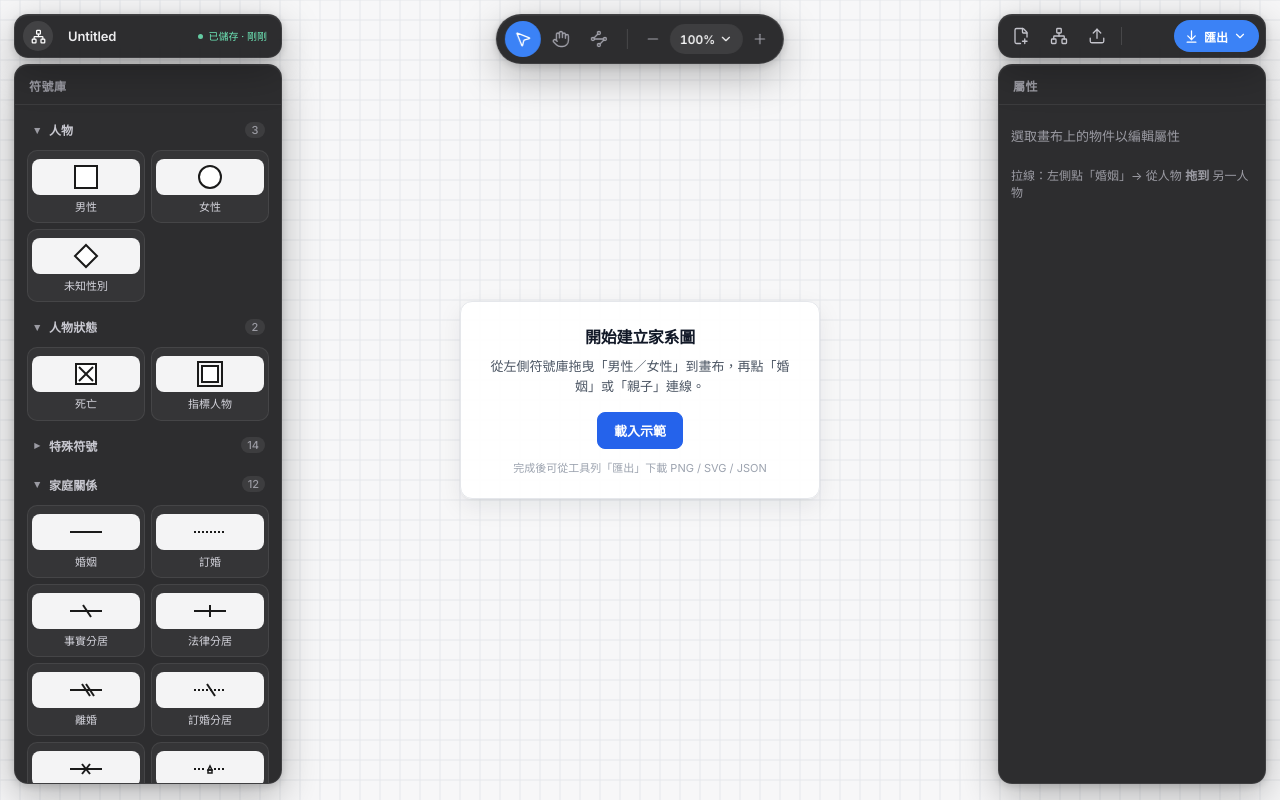
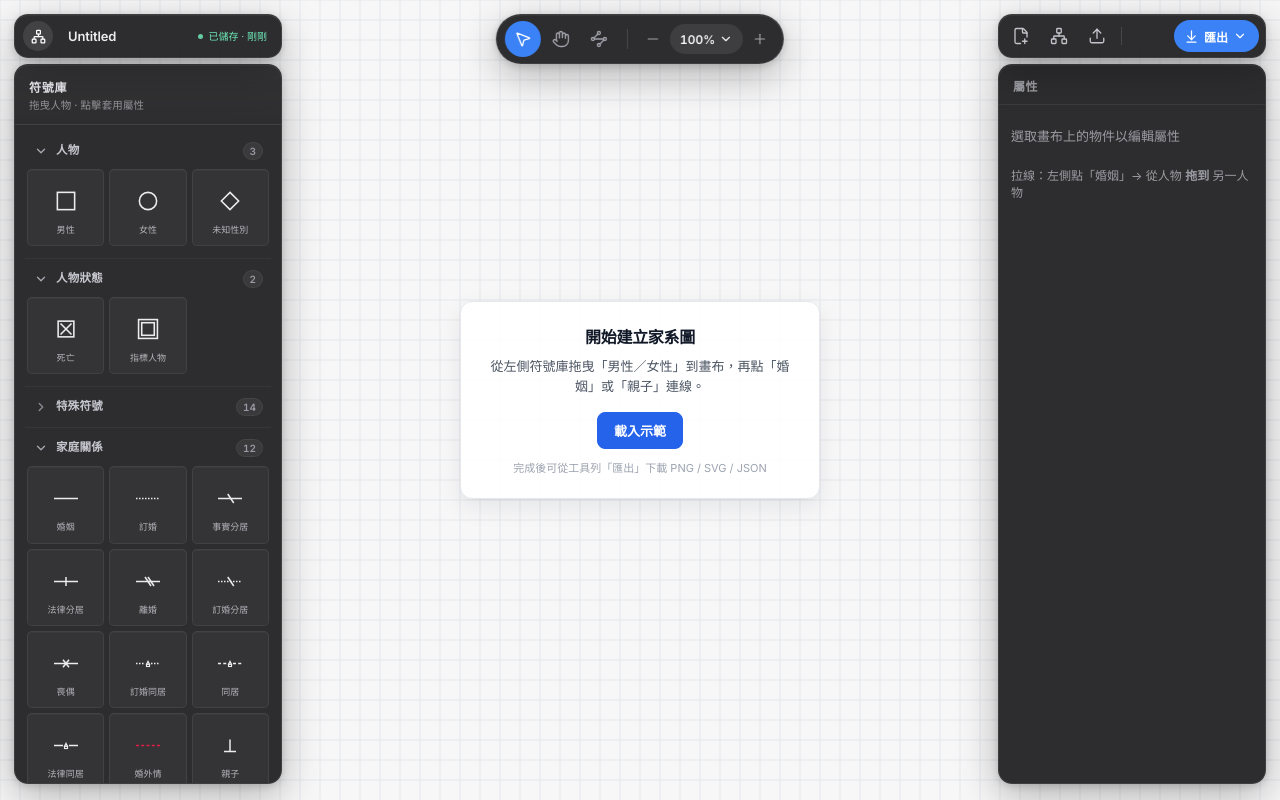
Before and after one commit to maialona/genogram-editor, a React (Vite) app: page / in a window 1280 px wide. Built offline with nearby package versions, Linux system fonts and the light colour scheme.

Commit message:
Refine symbol library with compact dark-UI tiles
Polish the floating palette with denser 3-column square cards, SVG section chevrons, and theme-aware glyphs via currentColor so monochrome previews stay light on dark. Keep light chips only for colored medical markers.

```diff
--- a/src/App.css
+++ b/src/App.css
@@ -376,6 +376,30 @@
   color: var(--float-muted);
 }
 
+.symbol-library-header {
+  padding: 13px 14px 11px;
+  background:
+    linear-gradient(
+      180deg,
+      rgba(255, 255, 255, 0.035) 0%,
+      transparent 100%
+    );
+}
+
+.symbol-library-header h2 {
+  color: #e8e8ee;
+  letter-spacing: 0.06em;
+}
+
+.symbol-library-sub {
+  margin: 4px 0 0;
+  font-size: 10.5px;
+  font-weight: 450;
+  letter-spacing: 0.01em;
+  color: rgba(155, 155, 163, 0.92);
+  line-height: 1.3;
+}
+
 .symbol-library-body,
 .property-panel-body {
   flex: 1;
@@ -385,14 +409,28 @@
   scrollbar-color: rgba(255, 255, 255, 0.18) transparent;
 }
 
+.symbol-library-body {
+  padding: 8px 10px 16px;
+  display: flex;
+  flex-direction: column;
+  gap: 2px;
+}
+
 /* ── Symbol library ────────────────────────────────────── */
 
 .symbol-section {
-  margin-bottom: 10px;
+  margin: 0;
+  padding: 2px 0 4px;
+  border-bottom: 1px solid rgba(255, 255, 255, 0.045);
+}
+
+.symbol-section:last-child {
+  border-bottom: none;
+  padding-bottom: 0;
 }
 
 .symbol-section-heading {
-  margin: 0 0 6px;
+  margin: 0;
 }
 
 .symbol-section-toggle {
@@ -400,21 +438,28 @@
   width: 100%;
   display: flex;
   align-items: center;
-  gap: 6px;
+  gap: 7px;
   margin: 0;
-  padding: 6px 4px;
+  padding: 7px 8px;
   border: none;
-  border-radius: 8px;
+  border-radius: 9px;
   background: transparent;
   font: inherit;
   cursor: pointer;
-  color: #c8c8d0;
+  color: #c6c6ce;
   text-align: left;
+  transition:
+    background 0.14s ease,
+    color 0.14s ease;
 }
 
 .symbol-section-toggle:hover:not(:disabled) {
-  background: var(--float-hover);
+  background: rgba(255, 255, 255, 0.06);
   color: #fff;
+}
+
+.symbol-section-toggle:hover:not(:disabled) .symbol-section-chevron {
+  color: #d0d0d8;
 }
 
 .symbol-section-toggle:disabled {
@@ -423,94 +468,222 @@
 }
 
 .symbol-section-chevron {
-  width: 12px;
+  display: inline-flex;
+  align-items: center;
+  justify-content: center;
+  width: 16px;
+  height: 16px;
   flex-shrink: 0;
-  font-size: 11px;
-  color: var(--float-muted);
-  text-align: center;
+  color: #8b8b95;
+  transition:
+    transform 0.18s ease,
+    color 0.14s ease;
+}
+
+.symbol-section.is-open .symbol-section-chevron {
+  transform: rotate(90deg);
+  color: #a8a8b2;
 }
 
 .symbol-section-title-text {
   flex: 1;
-  font-size: 12px;
+  font-size: 11.5px;
   font-weight: 600;
-  letter-spacing: 0.01em;
+  letter-spacing: 0.02em;
+  line-height: 1.2;
 }
 
 .symbol-section-count {
-  font-size: 11px;
-  font-weight: 500;
-  color: var(--float-muted);
-  background: rgba(255, 255, 255, 0.08);
+  font-size: 10px;
+  font-weight: 600;
+  font-variant-numeric: tabular-nums;
+  color: #9a9aa4;
+  background: rgba(255, 255, 255, 0.06);
+  border: 1px solid rgba(255, 255, 255, 0.06);
   border-radius: 999px;
   min-width: 20px;
-  padding: 1px 6px;
-  text-align: center;
+  height: 18px;
+  padding: 0 6px;
+  display: inline-flex;
+  align-items: center;
+  justify-content: center;
+  line-height: 1;
+  transition:
+    background 0.14s ease,
+    border-color 0.14s ease,
+    color 0.14s ease;
+}
+
+.symbol-section-toggle:hover .symbol-section-count {
+  background: rgba(255, 255, 255, 0.1);
+  border-color: rgba(255, 255, 255, 0.1);
+  color: #c8c8d0;
+}
+
+.symbol-section-panel {
+  padding: 2px 2px 8px;
+}
+
+.symbol-section-panel[hidden] {
+  display: none;
 }
 
 .symbol-grid {
   display: grid;
-  grid-template-columns: 1fr 1fr;
-  gap: 6px;
+  grid-template-columns: repeat(3, minmax(0, 1fr));
+  gap: 5px;
 }
 
 .symbol-item {
+  /* Compact square tile */
+  position: relative;
   display: flex;
   flex-direction: column;
   align-items: center;
-  gap: 6px;
-  padding: 8px 4px;
-  border: 1px solid rgba(255, 255, 255, 0.08);
-  border-radius: 10px;
-  background: rgba(255, 255, 255, 0.04);
-  cursor: grab;
+  justify-content: center;
+  gap: 3px;
+  margin: 0;
+  aspect-ratio: 1;
+  min-height: 0;
+  min-width: 0;
+  padding: 5px 3px 4px;
+  border: 1px solid rgba(255, 255, 255, 0.07);
+  border-radius: 5px;
+  background: rgba(255, 255, 255, 0.03);
+  box-shadow: 0 1px 0 rgba(255, 255, 255, 0.03) inset;
+  cursor: pointer;
+  color: inherit;
   transition:
-    background 0.12s,
-    border-color 0.12s,
-    box-shadow 0.12s;
+    background 0.14s ease,
+    border-color 0.14s ease,
+    box-shadow 0.14s ease,
+    transform 0.14s ease;
 }
 
-/* Light chip so black-stroke genogram glyphs stay readable on dark panel */
+.symbol-item.is-draggable {
+  cursor: grab;
+}
+
+/*
+ * Dark UI: glyph sits on the card — no extra dark chip behind the icon.
+ * Monochrome strokes use currentColor → color: light ink.
+ * Colored strokes (green/red/blue/pink) stay hardcoded on the SVG.
+ */
 .symbol-icon {
+  --sym-fill: transparent;
+  --sym-hatch: #a1a1aa;
+  --sym-dot: #d4d4d8;
+  color: #ececee;
+
   display: inline-flex;
   align-items: center;
   justify-content: center;
   width: 100%;
-  min-height: 36px;
-  border-radius: 8px;
+  flex: 1 1 auto;
+  min-height: 0;
+  max-height: 62%;
+  border-radius: 0;
+  background: transparent;
+  border: none;
+  box-shadow: none;
+  padding: 0;
+}
+
+.symbol-icon svg {
+  display: block;
+  width: 22px;
+  height: 22px;
+}
+
+.symbol-item[data-kind="relationship"] .symbol-icon svg {
+  width: 28px;
+  height: 15px;
+}
+
+/* 醫療（彩色）：保留淺色底，色塊辨識度不變 */
+.symbol-section.is-light-icons .symbol-icon {
+  --sym-fill: #ffffff;
+  --sym-hatch: #9ca3af;
+  --sym-dot: #4b5563;
+  color: #1a1a1a;
+
+  width: auto;
+  height: auto;
+  flex: 0 0 auto;
+  max-height: none;
+  border-radius: 3px;
   background: #f4f4f5;
-  padding: 4px 0;
+  border: 1px solid rgba(0, 0, 0, 0.06);
+  box-shadow: none;
+  padding: 3px;
+}
+
+.symbol-section.is-light-icons .symbol-icon svg {
+  width: 20px;
+  height: 20px;
 }
 
 .symbol-item:hover {
-  background: rgba(255, 255, 255, 0.08);
-  border-color: rgba(59, 130, 246, 0.45);
-  box-shadow: 0 0 0 1px rgba(59, 130, 246, 0.15);
+  background: rgba(255, 255, 255, 0.065);
+  border-color: rgba(96, 165, 250, 0.42);
+  box-shadow:
+    0 1px 0 rgba(255, 255, 255, 0.05) inset,
+    0 0 0 1px rgba(59, 130, 246, 0.1);
+  transform: translateY(-0.5px);
 }
 
-.symbol-item:hover .symbol-icon {
+.symbol-section.is-light-icons .symbol-item:hover .symbol-icon {
   background: #fff;
+  border-color: rgba(59, 130, 246, 0.2);
 }
 
-.symbol-item.active {
-  background: rgba(59, 130, 246, 0.18);
-  border-color: rgba(59, 130, 246, 0.65);
+.symbol-item:hover .symbol-label {
+  color: #f0f0f4;
 }
 
-.symbol-item.active .symbol-icon {
-  background: #eff6ff;
-  box-shadow: inset 0 0 0 1px rgba(59, 130, 246, 0.35);
+.symbol-item.is-active {
+  background: rgba(59, 130, 246, 0.15);
+  border-color: rgba(96, 165, 250, 0.68);
+  box-shadow:
+    0 0 0 1px rgba(59, 130, 246, 0.18),
+    0 1px 0 rgba(255, 255, 255, 0.04) inset;
 }
 
-.symbol-item:active {
+.symbol-section.is-light-icons .symbol-item.is-active .symbol-icon {
+  background: #eff6ff;
+  border-color: rgba(59, 130, 246, 0.28);
+}
+
+.symbol-item.is-active .symbol-label {
+  color: #e8f0ff;
+  font-weight: 600;
+}
+
+.symbol-item.is-draggable:active {
   cursor: grabbing;
+  transform: scale(0.97);
+}
+
+.symbol-item:not(.is-draggable):active {
+  transform: scale(0.97);
 }
 
 .symbol-label {
-  font-size: 11px;
-  color: #d4d4dc;
+  flex: 0 0 auto;
+  font-size: 9px;
+  font-weight: 500;
+  color: #b4b4bc;
   text-align: center;
-  line-height: 1.2;
+  line-height: 1.15;
+  letter-spacing: 0.005em;
+  max-width: 100%;
+  overflow: hidden;
+  text-overflow: ellipsis;
+  white-space: nowrap;
+  padding: 0;
+  transition:
+    color 0.14s ease,
+    font-weight 0.14s ease;
 }
 
 .symbol-placeholder {
@@ -1187,7 +1360,11 @@ textarea:focus-visible,
 .toast-action:focus-visible,
 .toast-dismiss:focus-visible,
 .save-status.error:focus-visible,
-.symbol-item:focus-visible,
+.symbol-item:focus-visible {
+  outline: 2px solid #60a5fa;
+  outline-offset: 2px;
+}
+
 .symbol-section-toggle:focus-visible,
 .quick-connect-btn:focus-visible,
 .prop-field input:focus-visible,
--- a/src/components/SymbolLibrary.tsx
+++ b/src/components/SymbolLibrary.tsx
@@ -1,4 +1,5 @@
 import { useCallback, useEffect, useId, useState } from "react";
+import { ChevronRight } from "lucide-react";
 import type {
   CulturalMark,
   Gender,
@@ -237,6 +238,17 @@ function itemActionHint(item: LibraryItem): string {
   return "套用至目前選取的人物（再點一次取消）";
 }
 
+/**
+ * Theme-aware monochrome ink.
+ * Use currentColor for stroke/ink so dark UI color on .symbol-icon always applies
+ * (SVG presentation attributes + CSS var() can fail and fall back to black).
+ */
+const SYM = {
+  stroke: "currentColor",
+  fill: "var(--sym-fill, #fff)",
+  ink: "currentColor",
+} as const;
+
 function MiniPerson({ gender }: { gender: Gender }) {
   const s = 22;
   const h = s / 2;
@@ -248,8 +260,8 @@ function MiniPerson({ gender }: { gender: Gender }) {
           y={-h}
           width={s}
           height={s}
-          fill="#fff"
-          stroke="#1a1a1a"
+          fill={SYM.fill}
+          stroke={SYM.stroke}
           strokeWidth={2}
         />
       </svg>
@@ -258,7 +270,7 @@ function MiniPerson({ gender }: { gender: Gender }) {
   if (gender === "female") {
     return (
       <svg width={28} height={28} viewBox="-14 -14 28 28">
-        <circle r={h} fill="#fff" stroke="#1a1a1a" strokeWidth={2} />
+        <circle r={h} fill={SYM.fill} stroke={SYM.stroke} strokeWidth={2} />
       </svg>
     );
   }
@@ -266,8 +278,8 @@ function MiniPerson({ gender }: { gender: Gender }) {
     <svg width={28} height={28} viewBox="-14 -14 28 28">
       <path
         d={`M 0 ${-h} L ${h} 0 L 0 ${h} L ${-h} 0 Z`}
-        fill="#fff"
-        stroke="#1a1a1a"
+        fill={SYM.fill}
+        stroke={SYM.stroke}
         strokeWidth={2}
       />
     </svg>
@@ -276,7 +288,8 @@ function MiniPerson({ gender }: { gender: Gender }) {
 
 /** Mini preview icons — must visually match canvas RelationshipRenderer styles. */
 function MiniRel({ type }: { type: RelationshipType }) {
-  const BLACK = "#1a1a1a";
+  const BLACK = SYM.stroke;
+  const FILL = SYM.fill;
   const GREEN = "#16a34a";
   const RED = "#dc2626";
   const BLUE = "#2563eb";
@@ -471,7 +484,7 @@ function MiniRel({ type }: { type: RelationshipType }) {
     love: (
       <>
         <line x1={2} y1={10} x2={14} y2={10} stroke={GREEN} strokeWidth={2} />
-        <circle cx={18} cy={10} r={3} fill="#fff" stroke={GREEN} strokeWidth={2} />
+        <circle cx={18} cy={10} r={3} fill={FILL} stroke={GREEN} strokeWidth={2} />
         <line x1={22} y1={10} x2={34} y2={10} stroke={GREEN} strokeWidth={2} />
       </>
     ),
@@ -652,7 +665,7 @@ function MiniRel({ type }: { type: RelationshipType }) {
           y={5}
           width={10}
           height={10}
-          fill="#fff"
+          fill={FILL}
           stroke={RED}
           strokeWidth={1.5}
         />
@@ -673,7 +686,14 @@ function MiniRel({ type }: { type: RelationshipType }) {
     fanAdmire: (
       <>
         <line x1={2} y1={10} x2={13} y2={10} stroke={BLACK} strokeWidth={2} />
-        <circle cx={18} cy={10} r={3.5} fill="#fff" stroke={BLACK} strokeWidth={1.5} />
+        <circle
+          cx={18}
+          cy={10}
+          r={3.5}
+          fill={FILL}
+          stroke={BLACK}
+          strokeWidth={1.5}
+        />
         <line x1={22} y1={10} x2={27} y2={10} stroke={BLACK} strokeWidth={2} />
         <path d="M26 5 L34 10 L26 15 Z" fill={BLACK} />
       </>
@@ -698,12 +718,26 @@ function MiniStatus({ status }: { status: "deceased" | "indexPerson" }) {
           y={-10}
           width={20}
           height={20}
-          fill="#fff"
-          stroke="#1a1a1a"
+          fill={SYM.fill}
+          stroke={SYM.stroke}
           strokeWidth={2}
         />
-        <line x1={-7} y1={-7} x2={7} y2={7} stroke="#1a1a1a" strokeWidth={2} />
-        <line x1={7} y1={-7} x2={-7} y2={7} stroke="#1a1a1a" strokeWidth={2} />
+        <line
+          x1={-7}
+          y1={-7}
+          x2={7}
+          y2={7}
+          stroke={SYM.stroke}
+          strokeWidth={2}
+        />
+        <line
+          x1={7}
+          y1={-7}
+          x2={-7}
+          y2={7}
+          stroke={SYM.stroke}
+          strokeWidth={2}
+        />
       </svg>
     );
   }
@@ -715,7 +749,7 @@ function MiniStatus({ status }: { status: "deceased" | "indexPerson" }) {
         width={24}
         height={24}
         fill="none"
-        stroke="#1a1a1a"
+        stroke={SYM.stroke}
         strokeWidth={2}
       />
       <rect
@@ -723,8 +757,8 @@ function MiniStatus({ status }: { status: "deceased" | "indexPerson" }) {
         y={-8}
         width={16}
         height={16}
-        fill="#fff"
-        stroke="#1a1a1a"
+        fill={SYM.fill}
+        stroke={SYM.stroke}
         strokeWidth={2}
       />
     </svg>
@@ -736,19 +770,26 @@ function MiniAttr({ item }: { item: PersonAttrSymbol }) {
   if (a.field === "sexuality") {
     const dashed =
       a.value === "bisexualMale" || a.value === "bisexualFemale";
-    const isMale =
-      a.value === "gay" || a.value === "bisexualMale";
+    const isMale = a.value === "gay" || a.value === "bisexualMale";
     return (
       <svg width={28} height={28} viewBox="-14 -14 28 28">
         {isMale ? (
-          <rect x={-10} y={-10} width={20} height={20} fill="#fff" stroke="#1a1a1a" strokeWidth={2} />
+          <rect
+            x={-10}
+            y={-10}
+            width={20}
+            height={20}
+            fill={SYM.fill}
+            stroke={SYM.stroke}
+            strokeWidth={2}
+          />
         ) : (
-          <circle r={10} fill="#fff" stroke="#1a1a1a" strokeWidth={2} />
+          <circle r={10} fill={SYM.fill} stroke={SYM.stroke} strokeWidth={2} />
         )}
         <path
           d="M0 6 L6 -4 L-6 -4 Z"
           fill="none"
-          stroke="#1a1a1a"
+          stroke={SYM.stroke}
           strokeWidth={1.5}
           strokeDasharray={dashed ? "2 1.5" : undefined}
         />
@@ -760,13 +801,29 @@ function MiniAttr({ item }: { item: PersonAttrSymbol }) {
       <svg width={28} height={28} viewBox="-14 -14 28 28">
         {a.value === "mtf" ? (
           <>
-            <rect x={-10} y={-10} width={20} height={20} fill="#fff" stroke="#1a1a1a" strokeWidth={2} />
-            <circle r={6} fill="none" stroke="#1a1a1a" strokeWidth={1.5} />
+            <rect
+              x={-10}
+              y={-10}
+              width={20}
+              height={20}
+              fill={SYM.fill}
+              stroke={SYM.stroke}
+              strokeWidth={2}
+            />
+            <circle r={6} fill="none" stroke={SYM.stroke} strokeWidth={1.5} />
           </>
         ) : (
           <>
-            <circle r={10} fill="#fff" stroke="#1a1a1a" strokeWidth={2} />
-            <rect x={-5} y={-5} width={10} height={10} fill="none" stroke="#1a1a1a" strokeWidth={1.5} />
+            <circle r={10} fill={SYM.fill} stroke={SYM.stroke} strokeWidth={2} />
+            <rect
+              x={-5}
+              y={-5}
+              width={10}
+              height={10}
+              fill="none"
+              stroke={SYM.stroke}
+              strokeWidth={1.5}
+            />
           </>
         )}
       </svg>
@@ -776,32 +833,76 @@ function MiniAttr({ item }: { item: PersonAttrSymbol }) {
     if (a.value === "pregnancy") {
       return (
         <svg width={28} height={28} viewBox="-14 -14 28 28">
-          <path d="M0 -10 L10 10 L-10 10 Z" fill="#fff" stroke="#1a1a1a" strokeWidth={2} />
+          <path
+            d="M0 -10 L10 10 L-10 10 Z"
+            fill={SYM.fill}
+            stroke={SYM.stroke}
+            strokeWidth={2}
+          />
         </svg>
       );
     }
     if (a.value === "pet") {
       return (
         <svg width={28} height={28} viewBox="-14 -14 28 28">
-          <path d="M0 -10 L10 0 L0 10 L-10 0 Z" fill="#fff" stroke="#1a1a1a" strokeWidth={2} />
+          <path
+            d="M0 -10 L10 0 L0 10 L-10 0 Z"
+            fill={SYM.fill}
+            stroke={SYM.stroke}
+            strokeWidth={2}
+          />
         </svg>
       );
     }
     if (a.value === "institution") {
       return (
         <svg width={28} height={28} viewBox="-14 -14 28 28">
-          <path d="M-8 0 L0 -10 L8 0" fill="none" stroke="#1a1a1a" strokeWidth={2} />
-          <rect x={-8} y={0} width={16} height={10} fill="#fff" stroke="#1a1a1a" strokeWidth={2} />
+          <path
+            d="M-8 0 L0 -10 L8 0"
+            fill="none"
+            stroke={SYM.stroke}
+            strokeWidth={2}
+          />
+          <rect
+            x={-8}
+            y={0}
+            width={16}
+            height={10}
+            fill={SYM.fill}
+            stroke={SYM.stroke}
+            strokeWidth={2}
+          />
         </svg>
       );
     }
     if (a.value === "miscarriage" || a.value === "abortion") {
       return (
         <svg width={28} height={28} viewBox="-14 -14 28 28">
-          <line x1={-8} y1={-8} x2={8} y2={8} stroke="#1a1a1a" strokeWidth={2} />
-          <line x1={8} y1={-8} x2={-8} y2={8} stroke="#1a1a1a" strokeWidth={2} />
+          <line
+            x1={-8}
+            y1={-8}
+            x2={8}
+            y2={8}
+            stroke={SYM.stroke}
+            strokeWidth={2}
+          />
+          <line
+            x1={8}
+            y1={-8}
+            x2={-8}
+            y2={8}
+            stroke={SYM.stroke}
+            strokeWidth={2}
+          />
           {a.value === "abortion" && (
-            <line x1={-7} y1={0} x2={7} y2={0} stroke="#1a1a1a" strokeWidth={2} />
+            <line
+              x1={-7}
+              y1={0}
+              x2={7}
+              y2={0}
+              stroke={SYM.stroke}
+              strokeWidth={2}
+            />
           )}
         </svg>
       );
@@ -809,9 +910,28 @@ function MiniAttr({ item }: { item: PersonAttrSymbol }) {
     if (a.value === "stillbirth") {
       return (
         <svg width={28} height={28} viewBox="-14 -14 28 28">
-          <path d="M0 -10 L10 10 L-10 10 Z" fill="#fff" stroke="#1a1a1a" strokeWidth={2} />
-          <line x1={-5} y1={-2} x2={5} y2={6} stroke="#1a1a1a" strokeWidth={1.5} />
-          <line x1={5} y1={-2} x2={-5} y2={6} stroke="#1a1a1a" strokeWidth={1.5} />
+          <path
+            d="M0 -10 L10 10 L-10 10 Z"
+            fill={SYM.fill}
+            stroke={SYM.stroke}
+            strokeWidth={2}
+          />
+          <line
+            x1={-5}
+            y1={-2}
+            x2={5}
+            y2={6}
+            stroke={SYM.stroke}
+            strokeWidth={1.5}
+          />
+          <line
+            x1={5}
+            y1={-2}
+            x2={-5}
+            y2={6}
+            stroke={SYM.stroke}
+            strokeWidth={1.5}
+          />
         </svg>
       );
     }
@@ -819,7 +939,15 @@ function MiniAttr({ item }: { item: PersonAttrSymbol }) {
   if (a.field === "culturalMark") {
     return (
       <svg width={28} height={28} viewBox="-14 -14 28 28">
-        <rect x={-8} y={2} width={16} height={10} fill="#fff" stroke="#1a1a1a" strokeWidth={1.5} />
+        <rect
+          x={-8}
+          y={2}
+          width={16}
+          height={10}
+          fill={SYM.fill}
+          stroke={SYM.stroke}
+          strokeWidth={1.5}
+        />
         <path
           d={
             a.value === "multiCulture"
@@ -827,7 +955,7 @@ function MiniAttr({ item }: { item: PersonAttrSymbol }) {
               : "M0 2 L0 -6 C-5 -8 5 -10 -2 -12 C-5 -13 -4 -10 -2 -9"
           }
           fill="none"
-          stroke="#1a1a1a"
+          stroke={SYM.stroke}
           strokeWidth={1.5}
         />
       </svg>
@@ -840,27 +968,67 @@ function MiniMedical({ marker }: { marker: string }) {
   const def = MEDICAL_MARKERS.find((m) => m.id === marker);
   if (!def) return null;
   const color =
-    def.fill.kind === "solid" ? def.fill.color : def.fill.kind === "hatch" ? "#9ca3af" : "#fff";
+    def.fill.kind === "solid"
+      ? def.fill.color
+      : def.fill.kind === "hatch"
+        ? "var(--sym-hatch, #9ca3af)"
+        : SYM.fill;
   return (
     <svg width={28} height={28} viewBox="-14 -14 28 28">
-      <rect x={-10} y={-10} width={20} height={20} fill="#fff" stroke="#1a1a1a" strokeWidth={1.5} />
+      <rect
+        x={-10}
+        y={-10}
+        width={20}
+        height={20}
+        fill={SYM.fill}
+        stroke={SYM.stroke}
+        strokeWidth={1.5}
+      />
       {def.badge ? (
-        <text x={6} y={10} fontSize={10} fontWeight={700} fill="#1a1a1a">
+        <text x={6} y={10} fontSize={10} fontWeight={700} fill={SYM.ink}>
           {def.badge}
         </text>
       ) : def.region === "question" ? (
-        <text x={0} y={5} textAnchor="middle" fontSize={14} fontWeight={700} fill="#1a1a1a">
+        <text
+          x={0}
+          y={5}
+          textAnchor="middle"
+          fontSize={14}
+          fontWeight={700}
+          fill={SYM.ink}
+        >
           ?
         </text>
       ) : def.region === "centerDot" ? (
-        <circle r={4} fill="#4b5563" />
+        <circle r={4} fill="var(--sym-dot, #4b5563)" />
       ) : def.region === "cross" ? (
         <>
-          <line x1={0} y1={-10} x2={0} y2={10} stroke="#1a1a1a" strokeWidth={1.5} />
-          <line x1={-10} y1={0} x2={10} y2={0} stroke="#1a1a1a" strokeWidth={1.5} />
+          <line
+            x1={0}
+            y1={-10}
+            x2={0}
+            y2={10}
+            stroke={SYM.stroke}
+            strokeWidth={1.5}
+          />
+          <line
+            x1={-10}
+            y1={0}
+            x2={10}
+            y2={0}
+            stroke={SYM.stroke}
+            strokeWidth={1.5}
+          />
         </>
       ) : def.region === "verticalSplit" ? (
-        <line x1={0} y1={-10} x2={0} y2={10} stroke="#1a1a1a" strokeWidth={1.5} />
+        <line
+          x1={0}
+          y1={-10}
+          x2={0}
+          y2={10}
+          stroke={SYM.stroke}
+          strokeWidth={1.5}
+        />
       ) : (
         <rect
           x={def.region.includes("Right") ? 0 : -10}
@@ -1051,13 +1219,17 @@ export function SymbolLibrary() {
     const ariaLabel = pressed
       ? `${item.label}，已套用。${hint}`
       : `${item.label}。${hint}`;
+    const isDraggable = item.kind === "person";
 
     return (
       <button
         key={key}
         type="button"
-        className={`symbol-item${pressed ? " active" : ""}`}
-        draggable={item.kind === "person"}
+        className={`symbol-item${pressed ? " is-active" : ""}${
+          isDraggable ? " is-draggable" : ""
+        }`}
+        data-kind={item.kind}
+        draggable={isDraggable}
         onDragStart={(e) => onDragStart(e, item)}
         onClick={() => onClickItem(item)}
         title={hint}
@@ -1082,8 +1254,15 @@ export function SymbolLibrary() {
     const panelId = `symbol-section-${section.id}`;
     const open = openMap[section.id];
 
+    const lightIcons = section.id === "medicalColor";
+
     return (
-      <section className="symbol-section" key={section.id}>
+      <section
+        className={`symbol-section${open ? " is-open" : ""}${
+          lightIcons ? " is-light-icons" : ""
+        }`}
+        key={section.id}
+      >
         <h3 className="symbol-section-heading">
           <button
             type="button"
@@ -1093,7 +1272,7 @@ export function SymbolLibrary() {
             onClick={() => toggleSection(section.id)}
           >
             <span className="symbol-section-chevron" aria-hidden="true">
-              {open ? "▾" : "▸"}
+              <ChevronRight size={14} strokeWidth={2.25} />
             </span>
             <span className="symbol-section-title-text">{section.title}</span>
             <span className="symbol-section-count" aria-hidden="true">
@@ -1101,16 +1280,15 @@ export function SymbolLibrary() {
             </span>
           </button>
         </h3>
-        {open && (
         <div
           id={panelId}
-            className="symbol-grid"
+          className="symbol-section-panel"
           role="group"
           aria-label={section.title}
+          hidden={!open}
         >
-            {section.items.map(renderItem)}
+          <div className="symbol-grid">{section.items.map(renderItem)}</div>
         </div>
-        )}
       </section>
     );
   };
@@ -1120,8 +1298,9 @@ export function SymbolLibrary() {
       className="float-panel symbol-library"
       aria-labelledby={headingId}
     >
-      <header className="panel-header">
+      <header className="panel-header symbol-library-header">
         <h2 id={headingId}>符號庫</h2>
+        <p className="symbol-library-sub">拖曳人物 · 點擊套用屬性</p>
       </header>
       <div className="symbol-library-body">
         {SECTIONS.map(renderSection)}
--- a/src/index.css
+++ b/src/index.css
@@ -35,7 +35,9 @@ textarea {
   font-family: inherit;
 }
 
-/* Remove default button styles for symbol items */
-button.symbol-item {
+/* Symbol library buttons inherit app font; strip UA chrome */
+button.symbol-item,
+button.symbol-section-toggle {
   font-family: inherit;
+  -webkit-tap-highlight-color: transparent;
 }
```
Lines whose indentation alone changed are shown as unchanged.
